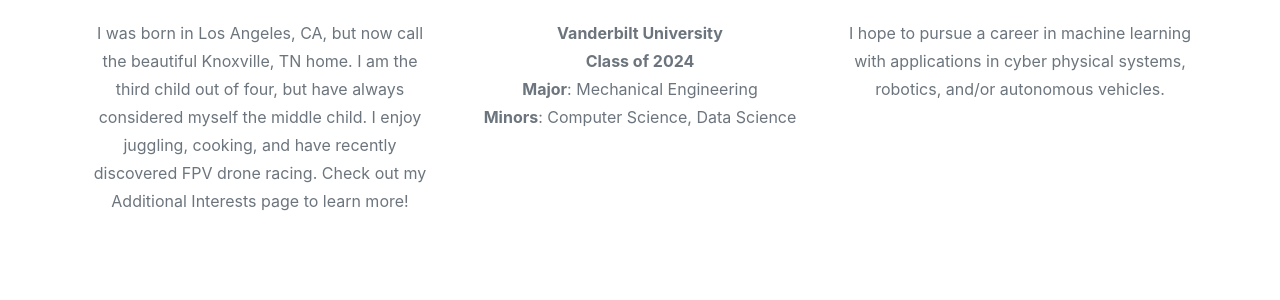
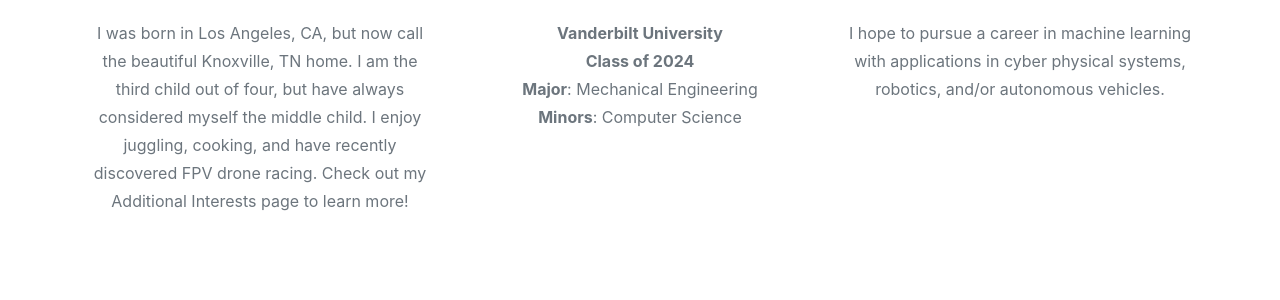
Before and after one commit to evanchow02/evanchow02.github.io, a Jekyll site: the page built from docs/index.markdown, in a window 1280 px wide and 900 px high, scrolled down 1066 px. Shown: the part 153-453 px from the top of the window. Built offline with Jekyll 4.4.1, drawn with Linux system fonts in a browser that asks for light colours; some web fonts are replaced.

Commit message:
updated education info

```diff
--- a/docs/_data/sitetext.yml
+++ b/docs/_data/sitetext.yml
@@ -25,7 +25,7 @@
         desc: "I was born in Los Angeles, CA, but now call the beautiful Knoxville, TN home. I am the third child out of four, but have always considered myself the middle child. I enjoy juggling, cooking, and have recently discovered FPV drone racing. Check out my Additional Interests page to learn more!"
         icon: fas fa-user #find more at https://fontawesome.com/icons
       - title: "Education"
-        desc: "**Vanderbilt University**  \n**Class of 2024**  \n**Major**: Mechanical Engineering  \n**Minors**: Computer Science, Data Science"
+        desc: "**Vanderbilt University**  \n**Class of 2024**  \n**Major**: Mechanical Engineering  \n**Minors**: Computer Science"
         icon: fas fa-graduation-cap
       - title: "Career"
         desc: "I hope to pursue a career in machine learning with applications in cyber physical systems, robotics, and/or autonomous vehicles."
```
